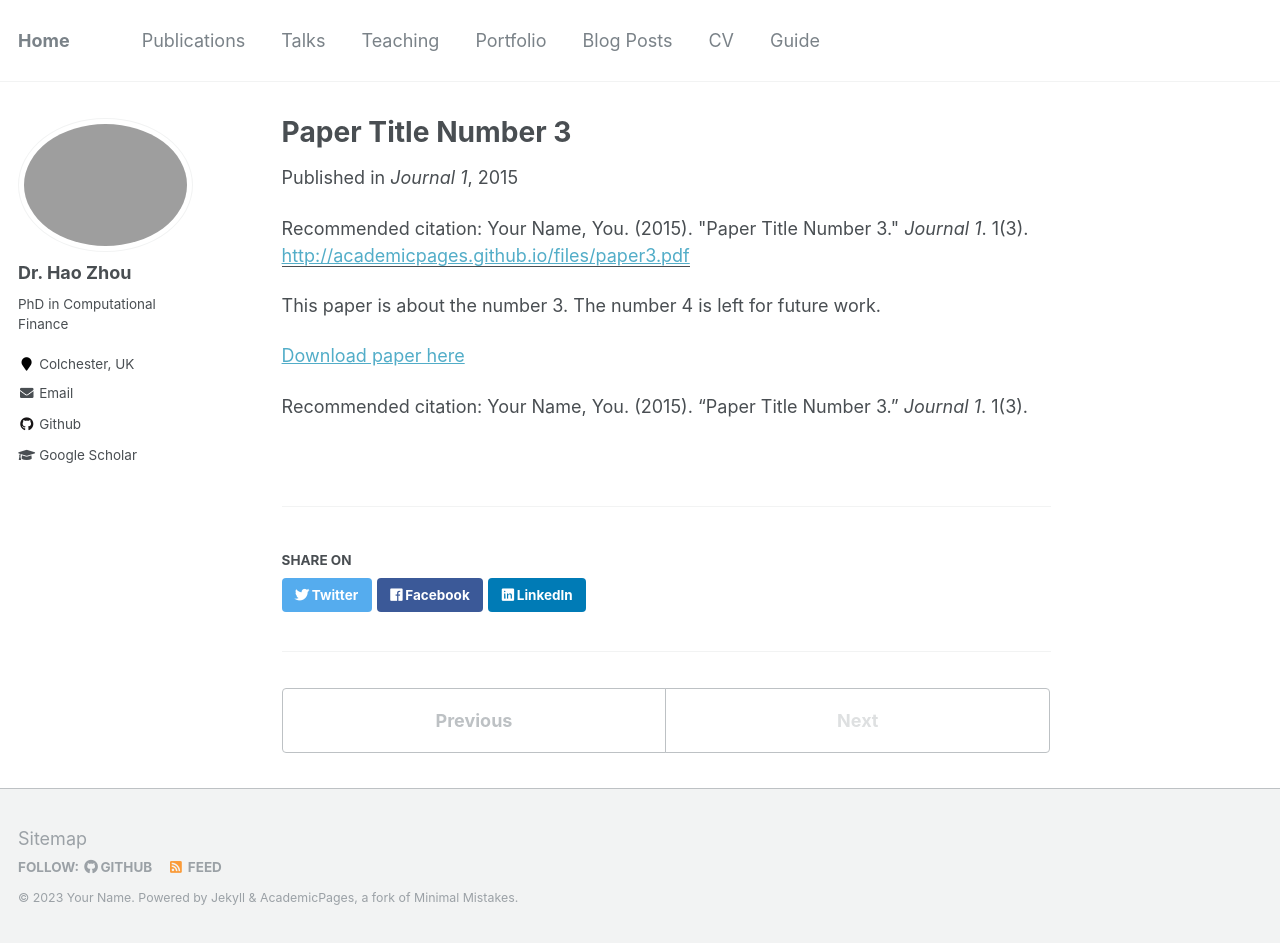
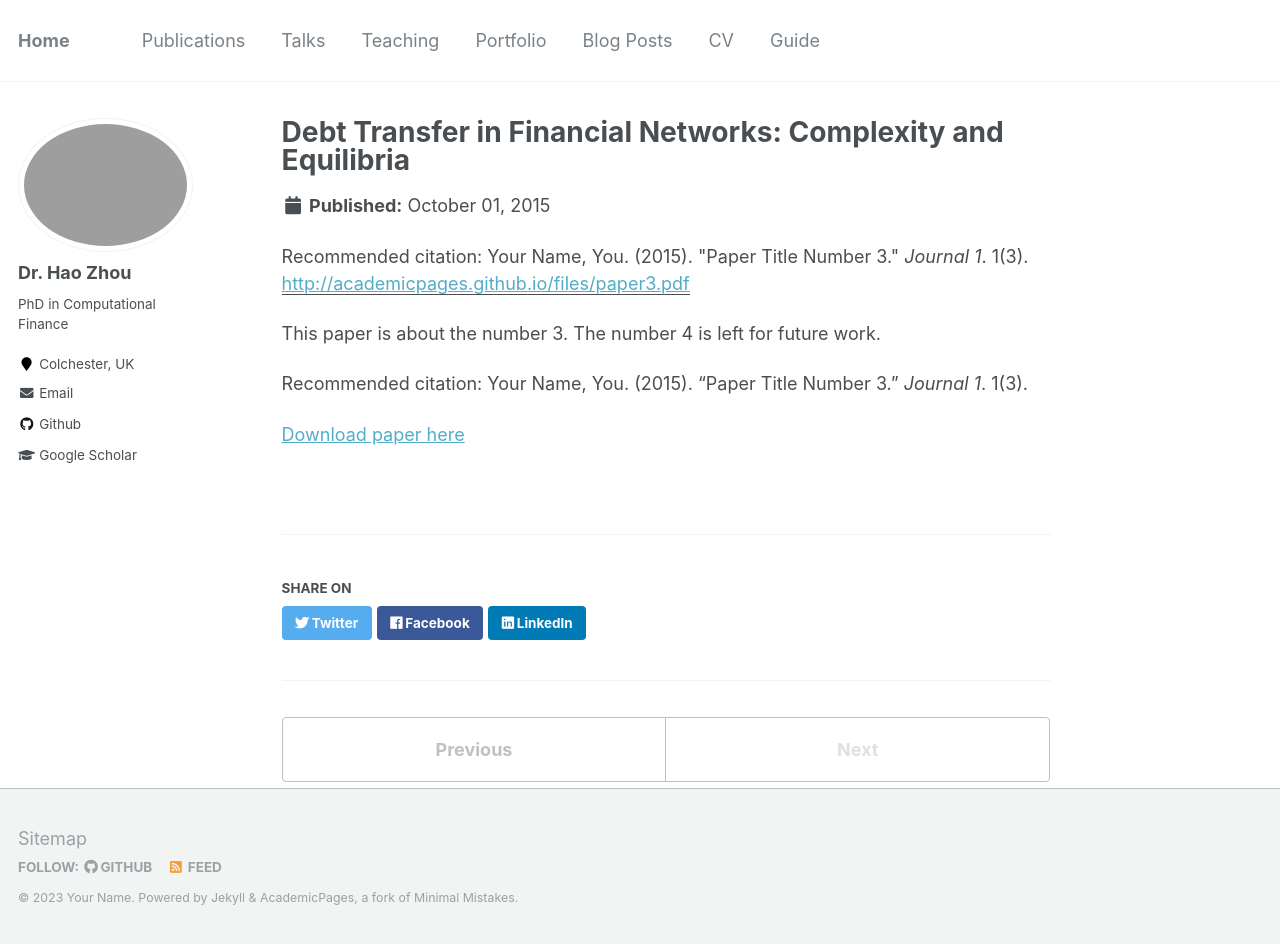
Before and after one commit to HaoZhou-Jack/HaoZhou-Jack.github.io, a Jekyll site: the page built from _publications/2015-10-01-paper-title-number-3.md, in a window 1280 px wide and 944 px high. Built offline with Jekyll 4.4.1, drawn with Linux system fonts in a browser that asks for light colours.

```diff
--- a/_publications/2015-10-01-paper-title-number-3.md
+++ b/_publications/2015-10-01-paper-title-number-3.md
@@ -1,15 +1,15 @@
 ---
-title: "Paper Title Number 3"
+title: "Debt Transfer in Financial Networks: Complexity and Equilibria"
 collection: publications
 permalink: /publication/2015-10-01-paper-title-number-3
 excerpt: 'This paper is about the number 3. The number 4 is left for future work.'
 date: 2015-10-01
-venue: 'Journal 1'
+venue: #'Journal 1'
 paperurl: 'http://academicpages.github.io/files/paper3.pdf'
 citation: 'Your Name, You. (2015). &quot;Paper Title Number 3.&quot; <i>Journal 1</i>. 1(3).'
 ---
 This paper is about the number 3. The number 4 is left for future work.
 
+Recommended citation: Your Name, You. (2015). "Paper Title Number 3." <i>Journal 1</i>. 1(3).
+
 [Download paper here](http://academicpages.github.io/files/paper3.pdf)
-
-Recommended citation: Your Name, You. (2015). "Paper Title Number 3." <i>Journal 1</i>. 1(3).
```
Also changed, not shown: _publications/2009-10-01-paper-title-number-1.md (+3 -0 lines), 1 other file.
